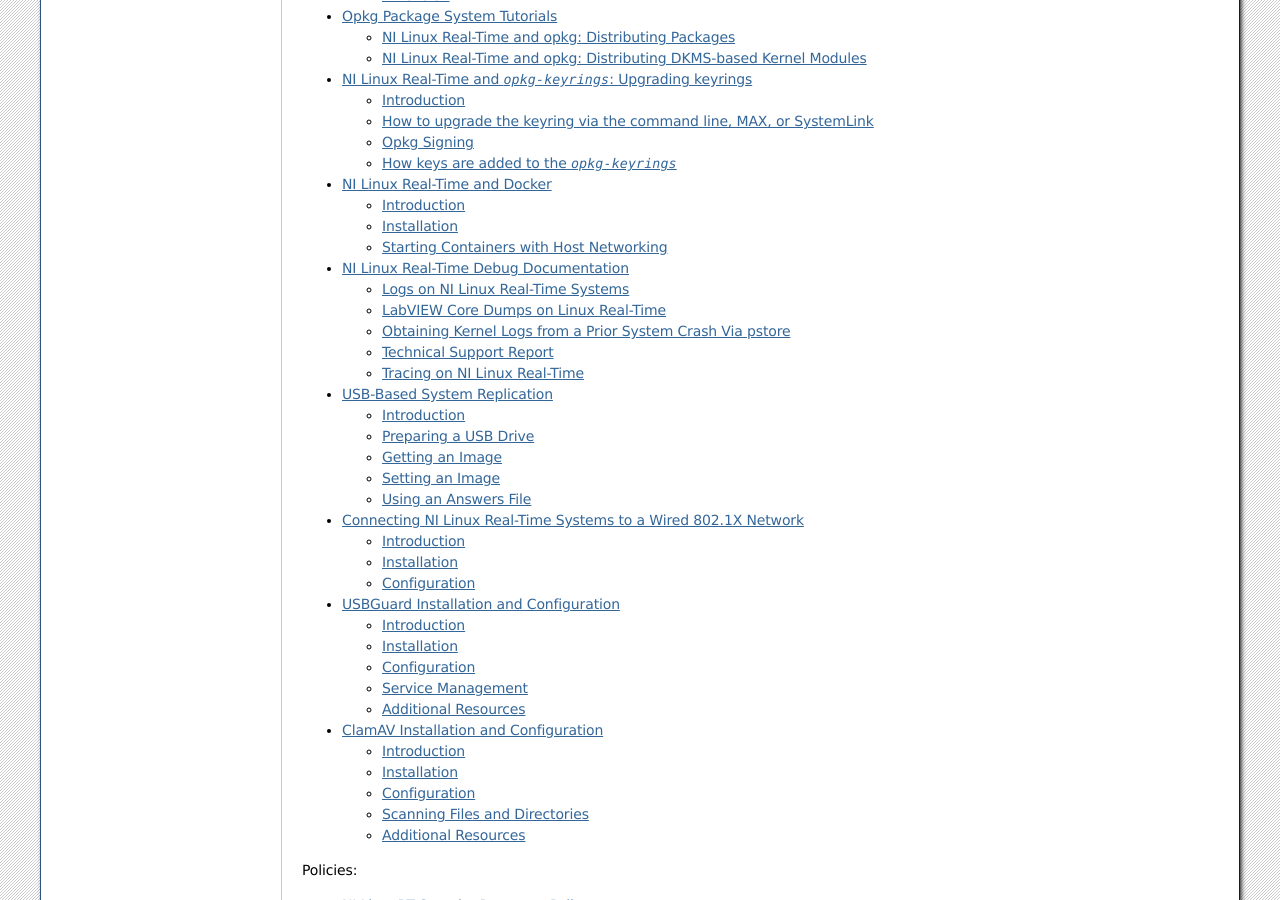
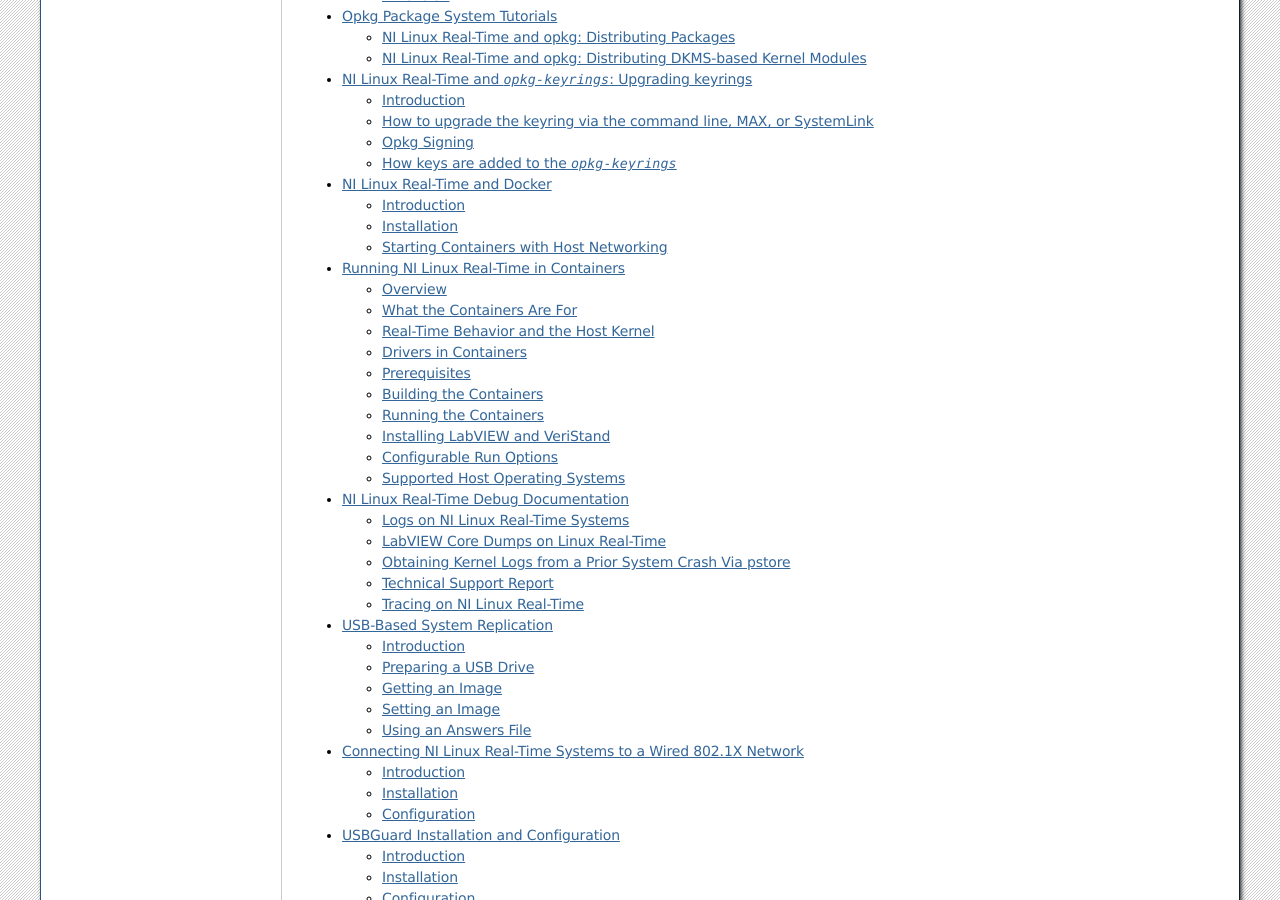
Before and after one commit to ni/nilrt-docs, a Sphinx documentation site: the page built from docs/source/index.rst, in a window 1280 px wide and 900 px high, scrolled down 483 px. Built offline with Sphinx 7.4.7, drawn with Linux system fonts in a browser that asks for light colours; some of the changed lines change nothing that is shown.

Commit message:
Add guide for running NILRT in containers
Add docs/source/nilrt_containers/nilrt_containers.rst, a tutorial for
building and running NILRT as an OCI/Docker container image, and link
it into the Tutorials toctree in index.rst.

The guide covers an overview of the runmode and slim container variants
and their intended use, the loss of real-time determinism when running
on the host kernel, why driver installation is not sensible in a
container, prerequisites for building and running, building the images
and loading the artifacts, creating the macvlan network and launching
containers with the docker/ helper scripts, installing LabVIEW RT and
the VeriStand engine via opkg, configurable run options (network,
storage, memory, CPU, etc.), and supported host operating systems.

Signed-off-by: Shreejit C <shreejit.c@emerson.com>

```diff
--- a/docs/source/index.rst
+++ b/docs/source/index.rst
@@ -18,6 +18,7 @@
    opkg/opkg_tutorials_index
    opkg-keyrings/opkg-keyrings_index
    docker/docker
+   nilrt_containers/nilrt_containers
    troubleshooting/troubleshooting_index
    system_replication/system_replication
    eapol/eapol
--- /dev/null
+++ b/docs/source/nilrt_containers/nilrt_containers.rst
@@ -0,0 +1,413 @@
+==================================================
+Running NI Linux Real-Time in Containers
+==================================================
+
+.. contents:: Table of Contents
+   :depth: 2
+   :local:
+
+Overview
+========
+
+NI Linux Real-Time (NILRT) can be built and run as an OCI/Docker
+container image. Instead of running NILRT on dedicated NI hardware, a
+container image packages the NILRT runmode userspace -- including SSH,
+the NI System Web Server, mDNS-based discovery, and the ``opkg`` package
+manager -- so that it runs as a container on a regular Linux host.
+
+Two container image variants are produced from the
+`nilrt <https://github.com/ni/nilrt>`_ build project:
+
+* **nilrt-runmode-container** -- the full Base System Image, including
+  DKMS and the proprietary NI software stack.
+* **nilrt-slim-container** -- a minimal Base System Image with just the
+  core runmode userspace: no desktop packages and none of the
+  proprietary NI software. It is smaller and faster to start; install
+  only the NI software you need via ``opkg``.
+
+The images are managed with helper scripts in the ``docker/`` directory
+of the nilrt project:
+
+* ``docker/create-build-nilrt.sh`` -- builds the pyrex build container.
+* ``docker/setup-nilrt-network.sh`` -- creates a macvlan network so
+  containers get their own IP addresses on the LAN.
+* ``docker/nilrt-ctr.sh`` -- launches and manages NILRT containers.
+* ``docker/docker-compose.yml`` -- the Compose definition used by
+  ``nilrt-ctr.sh``.
+
+What the Containers Are For
+===========================
+
+NILRT containers are intended for development, testing, and continuous
+integration workflows where running on real hardware is inconvenient or
+unavailable. Typical use cases include:
+
+* Spinning up many NILRT systems quickly -- for example, scaling out
+  tens of targets for software-deployment or discovery testing.
+* Validating package installs, feed configuration, and ``opkg``
+  workflows without reflashing hardware.
+* Exercising NI MAX and VeriStand deployment flows against a
+  discoverable, networked NILRT system.
+* Reproducible CI environments that exercise NILRT userspace software.
+
+.. warning::
+
+    NILRT containers are **not** a replacement for real-time hardware in
+    production. They are a development and test convenience. See
+    `Real-Time Behavior and the Host Kernel`_ below.
+
+Real-Time Behavior and the Host Kernel
+======================================
+
+A container is **not** a virtual machine. All containers on a host share
+that host's single Linux kernel; the container image provides only the
+userspace. This has an important consequence for NILRT:
+
+.. warning::
+
+    A NILRT container runs on the **host's** kernel, not the NILRT
+    ``PREEMPT_RT`` real-time kernel. The deterministic, low-latency
+    scheduling that defines the "RT" in NI Linux Real-Time comes from
+    that kernel. When NILRT userspace runs in a container on a
+    general-purpose host kernel, real-time determinism is **lost or
+    significantly degraded**.
+
+Practically, this means:
+
+* Even though the NILRT runmode image installs a NILRT kernel into its
+  root filesystem, that kernel is **not** the one running -- the host
+  kernel is. The bundled kernel and modules are inert.
+* Latency and jitter depend entirely on the host kernel's configuration.
+  A stock desktop/server kernel makes no real-time guarantees.
+* Do not use container measurements to characterize real-time
+  performance of NI hardware.
+
+If you need genuine real-time behavior, run NILRT on supported NI
+hardware (or, at minimum, on a host running a ``PREEMPT_RT`` kernel,
+which still does not replicate NI hardware behavior).
+
+Drivers in Containers
+=====================
+
+Installing NI hardware drivers inside a NILRT container is **not
+sensible** and is not supported.
+
+* Kernel-mode drivers must match the **running** kernel. Because the
+  container uses the host kernel (not the NILRT kernel in the image),
+  NILRT kernel modules will not load.
+* The container has no access to the physical NI devices, buses, and
+  FPGA/board resources that those drivers manage.
+* To keep dependent packages installable without pulling in
+  driver/kernel components that would fail in a container, the container
+  images inject placeholder ``opkg`` status entries for low-level
+  driver packages (for example ``ni-dim`` and ``ni-mdbg``). This
+  satisfies dependency constraints so that higher-level software
+  installs, but it does **not** provide working drivers.
+
+In short: use containers for userspace software (LabVIEW RT, VeriStand
+engine, web services, package workflows), not for hardware I/O.
+
+Prerequisites
+=============
+
+Building the images
+-------------------
+
+To **build** the container images you need the standard NILRT build
+environment described in the `nilrt README
+<https://github.com/ni/nilrt/blob/HEAD/README.md>`_:
+
+* A Linux build host (NI builds and tests on Ubuntu).
+* The Docker engine (the bare engine, **not** Docker Desktop).
+* The nilrt project source and submodules checked out, the
+  ``build-nilrt`` pyrex image built, and ``ni-oe-init-build-env``
+  sourced.
+* ``MACHINE=x64`` exported (containers are intended for x64 hosts).
+* The core package feed and package index built first
+  (``packagefeed-ni-core`` and ``package-index``), as for any other
+  image.
+
+Running the images
+-------------------
+
+To **run** the container images, on the host that will run them:
+
+* A container runtime: **Docker** (with the Compose plugin) or
+  **podman**.
+* ``python3`` (the helper scripts use it for IP math and network
+  inspection).
+* For LAN-visible containers via macvlan: root/``sudo`` access and an
+  interface in promiscuous mode (the setup script handles this). In VMs
+  (for example VirtualBox/VMware) the host NIC must allow promiscuous
+  mode.
+* The containers run as ``--privileged`` (required by the NILRT init,
+  ``niauth``, bind-mounts, and ``setcap`` in the post-install), so the
+  host must permit that.
+
+Building the Containers
+=======================
+
+After completing the build-environment setup and building the core feed
+and package index, build the image recipes with bitbake:
+
+.. code:: bash
+
+    export MACHINE=x64
+
+    # build the full runmode container image...
+    bitbake nilrt-runmode-container
+
+    # ...and/or the slim variant
+    bitbake nilrt-slim-container
+
+The build emits OCI and docker-archive artifacts under
+``$BUILDDIR/tmp-glibc/deploy/images/x64/``. The ``*.docker.tar`` archive
+can be loaded directly into Docker:
+
+.. code:: bash
+
+    cd $BUILDDIR/tmp-glibc/deploy/images/x64/
+
+    # full image
+    docker load -i nilrt-runmode-container-x64.docker.tar
+    # slim image
+    docker load -i nilrt-slim-container-x64.docker.tar
+
+    # verify the images are present; note the version tag
+    docker images nilrt-runmode-container
+    docker images nilrt-slim-container
+
+The images are tagged ``nilrt-runmode-container:<DISTRO_VERSION>`` and
+``nilrt-slim-container:<DISTRO_VERSION>-slim``. The ``nilrt-ctr.sh``
+helper auto-detects the newest locally-available tag, or you can pin one
+with the ``NILRT_VERSION`` environment variable.
+
+For podman, load the archive with:
+
+.. code:: bash
+
+    podman load -i nilrt-runmode-container-x64.docker.tar
+
+Running the Containers
+======================
+
+Create the container network (once)
+-----------------------------------
+
+Containers attach to an external macvlan network named ``nilrt-net``,
+which gives each container its own IP address on your physical LAN so
+that remote hosts and NI MAX can discover them. Create it once with:
+
+.. code:: bash
+
+    # auto-detect interface, subnet, and gateway
+    bash docker/setup-nilrt-network.sh
+
+    # ...or specify everything explicitly, reserving a range for containers
+    bash docker/setup-nilrt-network.sh -i eth0 -s 192.0.2.0/24 \
+        -g 192.0.2.1 -r 192.0.2.64/26
+
+    # podman users
+    bash docker/setup-nilrt-network.sh --runtime podman
+
+Reserving an IP range (``-r/--ip-range``) for containers avoids DHCP
+conflicts -- coordinate the range with your network administrator. The
+script also sets up a ``nilrt-shim`` interface so the **host** can reach
+containers on the macvlan network (macvlan otherwise blocks
+host-to-container traffic). Use ``--dry-run`` to preview the commands
+without applying them.
+
+Launch containers
+-----------------
+
+Use ``nilrt-ctr.sh run``, which scans the LAN for free addresses and
+pins a collision-free IP to each container. Containers are named
+sequentially (``nilrt-1``, ``nilrt-2``, ``nilrt-slim-1``, ...):
+
+.. code:: bash
+
+    # launch one full runmode container
+    bash docker/nilrt-ctr.sh run nilrt
+
+    # launch three slim containers
+    bash docker/nilrt-ctr.sh run nilrt-slim -n 3
+
+    # restrict allocation to a CIDR, or skip the (slow) LAN scan
+    bash docker/nilrt-ctr.sh run nilrt -r 192.0.2.64/26
+    bash docker/nilrt-ctr.sh run nilrt --no-scan
+    bash docker/nilrt-ctr.sh run nilrt --dry-run
+
+For **podman**, assign a free address yourself with an explicit
+``--ip`` (the ``nilrt-ctr.sh run`` helper is Docker/Compose-specific):
+
+.. code:: bash
+
+    podman run -it --privileged --network=nilrt-net --ip 192.0.2.65 \
+        nilrt-runmode-container:TAG
+
+Manage running containers
+-------------------------
+
+``nilrt-ctr.sh`` provides convenience commands. A target can be a
+container name, an ID prefix, or a managed index:
+
+.. code:: bash
+
+    bash docker/nilrt-ctr.sh status nilrt-1            # show a summary
+    bash docker/nilrt-ctr.sh shell nilrt-1             # interactive shell
+    bash docker/nilrt-ctr.sh set-feed all 2026Q2       # set the opkg feed
+    bash docker/nilrt-ctr.sh change-hostname nilrt-1 cRIO-test
+
+Standard runtime commands also work, filtered to NILRT-managed
+containers:
+
+.. code:: bash
+
+    docker ps -a --filter label=nilrt.managed=true
+    docker logs CONTAINER
+    docker exec -it CONTAINER /bin/bash
+
+Installing LabVIEW and VeriStand
+================================
+
+LabVIEW Real-Time and the VeriStand engine are installed inside a
+running container with ``opkg``, the same package manager used on NILRT
+hardware. First point the container at a package feed for the desired
+release quarter, then install the packages.
+
+Using ``nilrt-ctr.sh``:
+
+.. code:: bash
+
+    # point the container's opkg at a feed (YYYYQN, e.g. 2026Q2)
+    bash docker/nilrt-ctr.sh set-feed nilrt-1 2026Q2
+
+    # install LabVIEW Real-Time
+    bash docker/nilrt-ctr.sh install nilrt-1 --feed 2026Q2 \
+        ni-labview-realtime
+
+    # install the VeriStand engine
+    bash docker/nilrt-ctr.sh install nilrt-1 --feed 2026Q2 \
+        ni-veristand-engine
+
+Equivalently, from a shell inside the container:
+
+.. code:: bash
+
+    bash docker/nilrt-ctr.sh shell nilrt-1
+
+    # inside the container:
+    opkg update
+    opkg install ni-labview-realtime
+    opkg install ni-veristand-engine
+
+.. note::
+
+    On hardware, installing an RT application package causes a reboot so
+    that the LabVIEW RT engine (``lvrt``) re-reads its startup
+    application. Containers are not rebooted, so the images ship an
+    ``opkg`` wrapper that restarts ``lvrt`` automatically after a
+    successful install or upgrade of an RT-relevant package
+    (``ni-labview-realtime*``, ``ni-veristand-engine*``). The restart is
+    skipped while ``lvrt`` is actively serving an application, so running
+    deployments are not interrupted.
+
+Once installed, the container is discoverable by NI MAX and VeriStand
+(via mDNS and the NI System Web Server) at the container's LAN IP, and
+applications such as the VeriStand engine can be deployed to it over
+the network.
+
+.. warning::
+
+    Because the container runs on the host kernel (see `Real-Time
+    Behavior and the Host Kernel`_), LabVIEW RT and VeriStand run
+    **without** real-time determinism. This is suitable for functional
+    and integration testing, not for real-time performance validation.
+
+Configurable Run Options
+========================
+
+Container behavior is driven by ``docker/docker-compose.yml`` and the
+environment variables consumed by the helper scripts. The most useful
+knobs:
+
+.. list-table::
+   :header-rows: 1
+   :widths: 22 38 40
+
+   * - Option
+     - How to set it
+     - Notes
+   * - Image variant
+     - ``run nilrt`` vs ``run nilrt-slim``
+     - Full runmode vs slim image.
+   * - Image version/tag
+     - ``NILRT_VERSION=<tag>`` env var
+     - Defaults to the newest locally-loaded tag.
+   * - Number of containers
+     - ``-n/--count N`` on ``run``
+     - Launches N collision-free instances.
+   * - Network name
+     - ``NILRT_NETWORK`` env var (default ``nilrt-net``)
+     - Must be an existing external macvlan network.
+   * - IP address / range
+     - ``NILRT_IP`` (per container); ``-r/--ip-range`` on
+       ``run``/network setup
+     - ``run`` pins a verified-free IP; podman uses ``--ip``.
+   * - LAN scan tuning
+     - ``NILRT_SCAN=0`` (disable), ``NILRT_SCAN_TIMEOUT=<sec>``
+     - Controls the free-IP probe before launch.
+   * - Hostname
+     - ``nilrt-ctr.sh change-hostname <target> <name>``
+     - Also re-derives the NI serial number.
+   * - Package feed
+     - ``nilrt-ctr.sh set-feed <target|all> <YYYYQN>``
+     - Writes ``/etc/opkg/base-feeds.conf``.
+
+Because the containers are launched through Docker Compose, you can
+constrain host resources (CPU, memory, storage, devices, extra volumes)
+by editing ``docker/docker-compose.yml`` or adding a Compose override.
+For example, to limit CPU and memory and add a persistent volume, add to
+the relevant service:
+
+.. code:: yaml
+
+    services:
+      nilrt:
+        cpus: "2.0"            # max 2 CPU cores
+        cpuset: "0-1"          # pin to specific cores (optional)
+        mem_limit: "4g"        # max 4 GiB RAM
+        memswap_limit: "4g"    # cap swap as well
+        shm_size: "1g"         # /dev/shm size
+        storage_opt:
+          size: "20G"          # writable-layer size cap (driver-dependent)
+        volumes:
+          - /host/path:/c      # persist deployed apps/data across restarts
+
+When running directly with ``docker run`` or ``podman run``, the
+equivalent flags are ``--cpus``, ``--cpuset-cpus``, ``--memory``,
+``--memory-swap``, ``--shm-size``, ``--storage-opt size=``, and
+``-v/--volume``.
+
+.. warning::
+
+    The NILRT init requires ``--privileged``. Dropping it will break
+    ``niauth``, the web server, and the bind-mounts.
+
+Supported Host Operating Systems
+================================
+
+The container images are **x64 Linux** images and are intended to run on
+a **Linux host** with a native container runtime:
+
+* **Docker engine** (not Docker Desktop) with the Compose plugin, or
+  **podman**.
+* NI builds and validates on **Ubuntu**; other modern Linux
+  distributions with a current Docker/podman should work.
+* macvlan networking (used for LAN-visible container IPs) is a Linux
+  feature; it is not available on Docker Desktop for macOS/Windows, so
+  the LAN-discovery workflow described here is Linux-only. Running the
+  image without macvlan (for example with default bridge networking) is
+  possible but loses direct LAN discoverability by NI MAX/VeriStand.
+* When the host is itself a VM, enable nested promiscuous mode on the
+  VM's NIC for macvlan to work.
```
